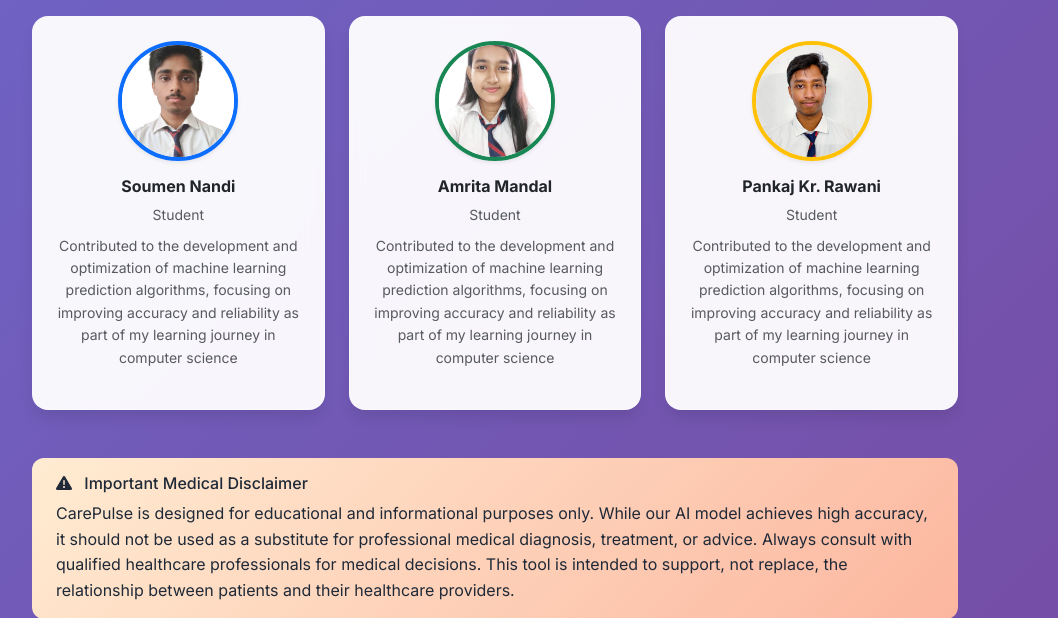
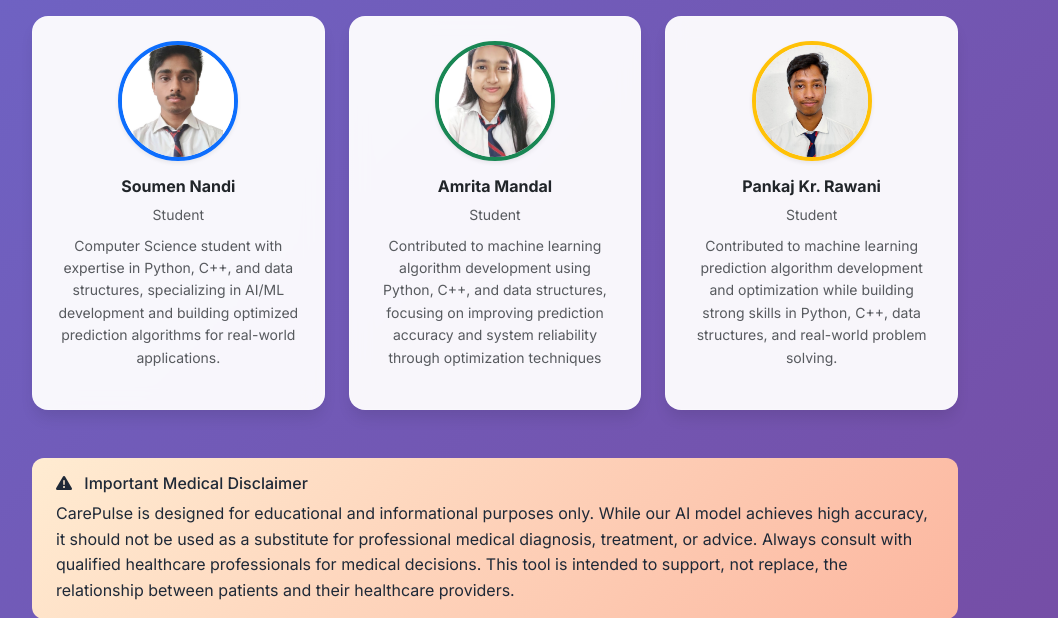
Before and after one commit to Soumen633/Heart-DiseasePrediction-With-Personalized-Diet-Plan, a Flask app: page /about in a window 1280 px wide. Shown: the part 2196-2814 px from the top of the page, without its empty margins (145-1203 px from the left). Run offline with Flask 3, Linux system fonts and the light colour scheme; some libraries are stand-ins or nearby versions.

Commit message:
Update about.html

```diff
--- a/templates/about.html
+++ b/templates/about.html
@@ -228,10 +228,9 @@ Disease Prediction{% endblock %} {% block content %}
               <h6 class="fw-bold">Soumen Nandi</h6>
               <p class="text-muted small mb-2">Student</p>
               <p class="small text-muted">
-                Contributed to the development and optimization of machine
-                learning prediction algorithms, focusing on improving accuracy
-                and reliability as part of my learning journey in computer
-                science
+               Computer Science student with expertise in Python, C++,
+                and data structures, specializing in AI/ML development and
+                building optimized prediction algorithms for real-world applications.
               </p>
             </div>
           </div>
@@ -255,10 +254,9 @@ Disease Prediction{% endblock %} {% block content %}
               <h6 class="fw-bold">Amrita Mandal</h6>
               <p class="text-muted small mb-2">Student</p>
               <p class="small text-muted">
-                Contributed to the development and optimization of machine
-                learning prediction algorithms, focusing on improving accuracy
-                and reliability as part of my learning journey in computer
-                science
+                Contributed to machine learning algorithm development using Python,
+                C++, and data structures, focusing on improving prediction accuracy
+                and system reliability through optimization techniques
               </p>
             </div>
           </div>
@@ -282,10 +280,9 @@ Disease Prediction{% endblock %} {% block content %}
               <h6 class="fw-bold">Pankaj Kr. Rawani</h6>
               <p class="text-muted small mb-2">Student</p>
               <p class="small text-muted">
-                Contributed to the development and optimization of machine
-                learning prediction algorithms, focusing on improving accuracy
-                and reliability as part of my learning journey in computer
-                science
+                Contributed to machine learning prediction algorithm development
+                and optimization while building strong skills in Python,
+                C++, data structures, and real-world problem solving.
               </p>
             </div>
           </div>
```
